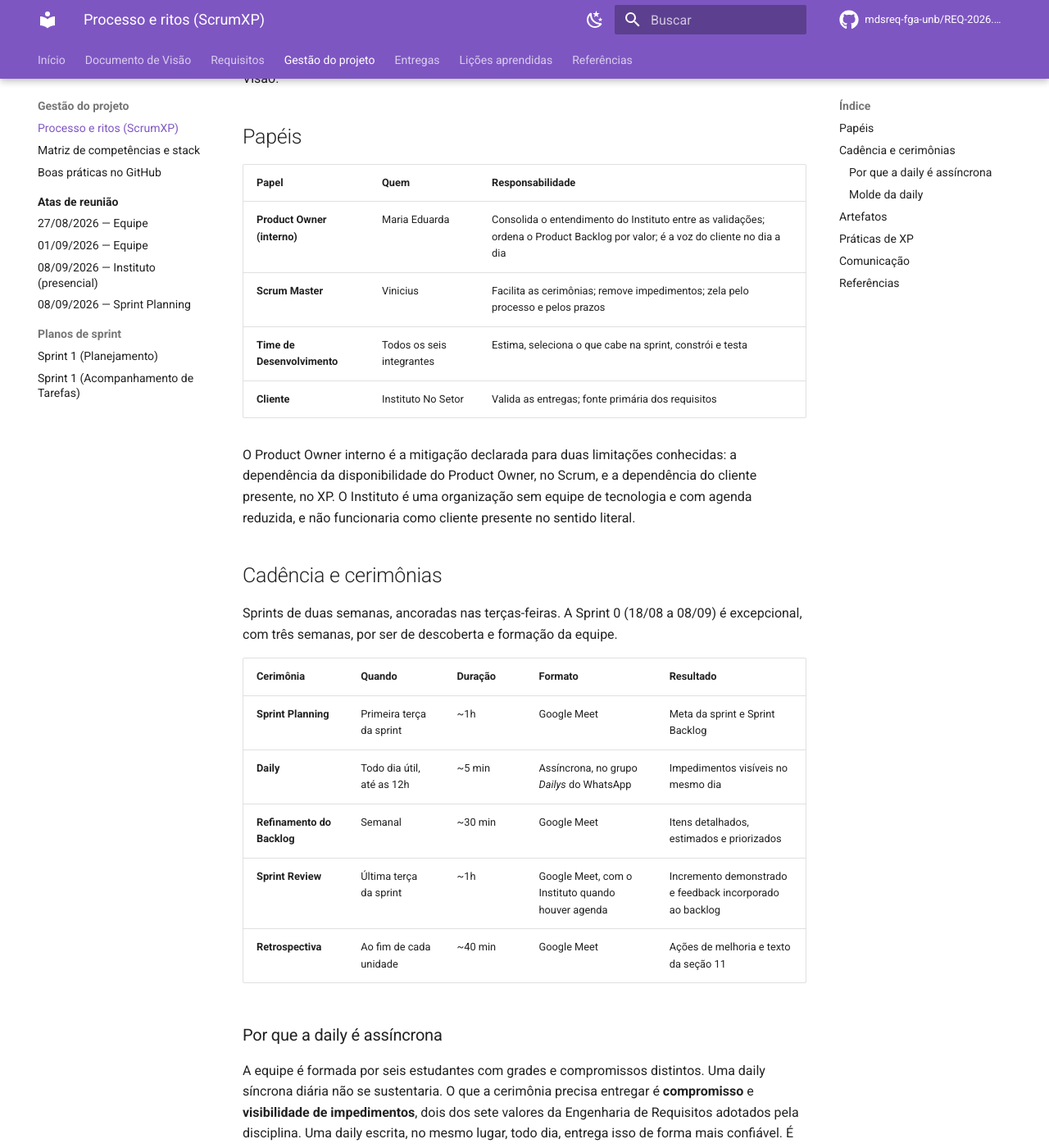
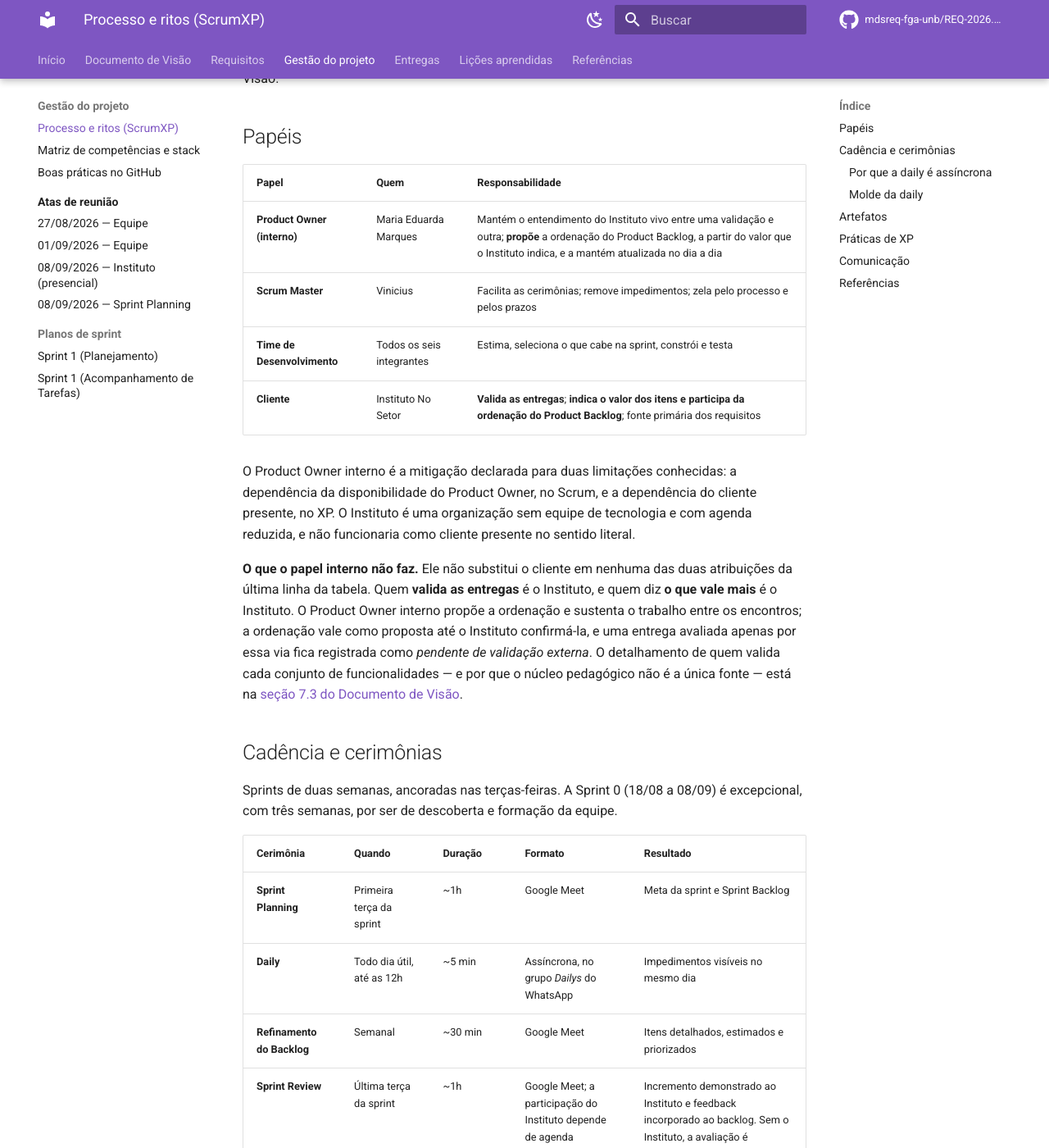
Before and after one commit to mdsreq-fga-unb/REQ-2026.2-T02-CyberSetor, an MkDocs documentation site: the page built from docs/gestao/processo-scrumxp.md, in a window 1280 px wide and 1400 px high, scrolled down 221 px. Shown: the whole window at 82% size. Built offline with MkDocs 1.6.1 and Material for MkDocs 9.7.7, drawn with Linux system fonts in a browser that asks for light colours; comment, search, counter and statistics services are not loaded; some of the changed text lies outside the part shown.

Commit message:
docs(gestao): explicita o papel do cliente na validacao e na ordenacao do backlog

```diff
--- a/docs/gestao/processo-scrumxp.md
+++ b/docs/gestao/processo-scrumxp.md
@@ -6,12 +6,14 @@ A equipe CyberSetor adota o **ScrumXP**: o framework Scrum para o gerenciamento
 
 | Papel | Quem | Responsabilidade |
 |---|---|---|
-| **Product Owner (interno)** | Maria Eduarda | Consolida o entendimento do Instituto entre as validações; ordena o Product Backlog por valor; é a voz do cliente no dia a dia |
+| **Product Owner (interno)** | Maria Eduarda Marques | Mantém o entendimento do Instituto vivo entre uma validação e outra; **propõe** a ordenação do Product Backlog, a partir do valor que o Instituto indica, e a mantém atualizada no dia a dia |
 | **Scrum Master** | Vinicius | Facilita as cerimônias; remove impedimentos; zela pelo processo e pelos prazos |
 | **Time de Desenvolvimento** | Todos os seis integrantes | Estima, seleciona o que cabe na sprint, constrói e testa |
-| **Cliente** | Instituto No Setor | Valida as entregas; fonte primária dos requisitos |
+| **Cliente** | Instituto No Setor | **Valida as entregas**; **indica o valor dos itens e participa da ordenação do Product Backlog**; fonte primária dos requisitos |
 
 O Product Owner interno é a mitigação declarada para duas limitações conhecidas: a dependência da disponibilidade do Product Owner, no Scrum, e a dependência do cliente presente, no XP. O Instituto é uma organização sem equipe de tecnologia e com agenda reduzida, e não funcionaria como cliente presente no sentido literal.
+
+**O que o papel interno não faz.** Ele não substitui o cliente em nenhuma das duas atribuições da última linha da tabela. Quem **valida as entregas** é o Instituto, e quem diz **o que vale mais** é o Instituto. O Product Owner interno propõe a ordenação e sustenta o trabalho entre os encontros; a ordenação vale como proposta até o Instituto confirmá-la, e uma entrega avaliada apenas por essa via fica registrada como *pendente de validação externa*. O detalhamento de quem valida cada conjunto de funcionalidades — e por que o núcleo pedagógico não é a única fonte — está na [seção 7.3 do Documento de Visão](../visao/7-equipe-e-cliente.md#73-processo-de-validacao).
 
 ## Cadência e cerimônias
 
@@ -22,7 +24,7 @@ Sprints de duas semanas, ancoradas nas terças-feiras. A Sprint 0 (18/08 a 08/09
 | **Sprint Planning** | Primeira terça da sprint | ~1h | Google Meet | Meta da sprint e Sprint Backlog |
 | **Daily** | Todo dia útil, até as 12h | ~5 min | Assíncrona, no grupo *Dailys* do WhatsApp | Impedimentos visíveis no mesmo dia |
 | **Refinamento do Backlog** | Semanal | ~30 min | Google Meet | Itens detalhados, estimados e priorizados |
-| **Sprint Review** | Última terça da sprint | ~1h | Google Meet, com o Instituto quando houver agenda | Incremento demonstrado e feedback incorporado ao backlog |
+| **Sprint Review** | Última terça da sprint | ~1h | Google Meet; a participação do Instituto depende de agenda confirmada | Incremento demonstrado ao Instituto e feedback incorporado ao backlog. Sem o Instituto, a avaliação é provisória — ver seção 7.3 do Documento de Visão |
 | **Retrospectiva** | Ao fim de cada unidade | ~40 min | Google Meet | Ações de melhoria e texto da seção 11 |
 
 ### Por que a daily é assíncrona
@@ -45,7 +47,7 @@ A equipe é formada por seis estudantes com grades e compromissos distintos. Uma
 | Artefato | Onde vive | Responsável |
 |---|---|---|
 | Visão do Produto | Este site | Equipe |
-| Product Backlog | GitHub Projects e Issues | Product Owner |
+| Product Backlog | GitHub Projects e Issues | Product Owner interno, com a ordenação validada pelo Instituto |
 | Sprint Backlog | GitHub Projects | Time |
 | Incremento | Branch `main` e ambiente publicado | Time |
 | Atas de reunião | [Atas de reunião](atas/index.md) | Relator da reunião |
```
